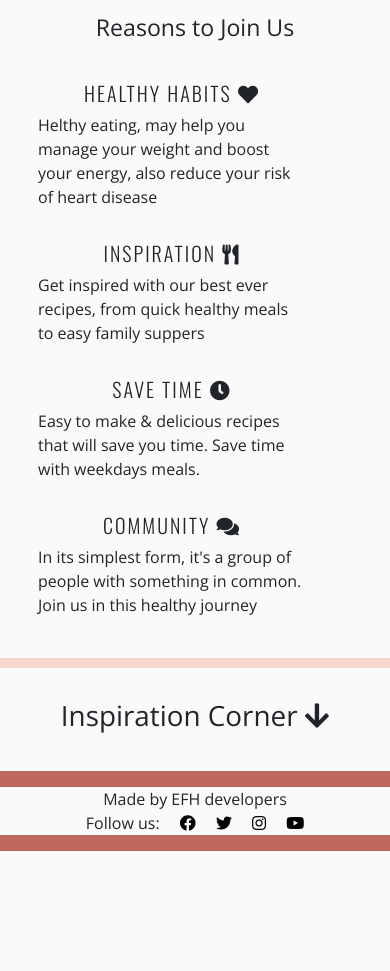
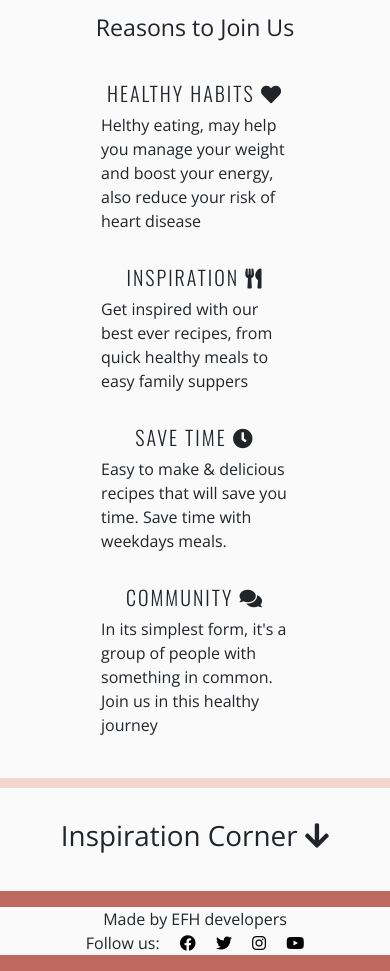
Before and after one commit to Marcosmgs/EFH-CommunityProject, a Django app: page / in a window 390 px wide. Shown: the part 695-1666 px from the top of the page. Before the commit the page ends 1546 px from the top, so only its background shows below. Run offline with Django 3.2, Linux system fonts and the light colour scheme; data that the repository does not hold is empty.

Commit message:
Added media responsive for welcome text and reasons why section

```diff
--- a/static/css/style.css
+++ b/static/css/style.css
@@ -101,6 +101,7 @@ hr.bottom-nav-line {
     border: none;
     background-color: transparent;
     padding: 0px 10px;
+    width: 20rem;
 }
 
 .card-title-style {
@@ -230,3 +231,36 @@ hr.line-break {
     background: transparent;
     border: none;
 }
+
+/* For medium screen sizes from 800px wide and down */
+@media screen and (max-width: 1200px) {
+    .card-block {
+        display: block;
+    }
+
+    .card-block1 {
+        margin: auto;
+    }
+}
+
+@media screen and (max-width: 992px) {
+    #cover-text {
+        width: 30rem;
+    }
+}
+
+
+/* For medium screen sizes from 800px wide and down */
+@media screen and (max-width: 768px) {
+    .card-reason {
+        width: 15rem;
+        margin: auto;
+    }
+
+    #cover-text {
+        width: 30rem;
+        margin: auto;
+        padding: 25px;
+    }
+
+}
--- a/templates/index.html
+++ b/templates/index.html
@@ -10,8 +10,6 @@
             <div class="col-6 offset-2" id="cover-text">
                 <h3>Welcome to Eating From Home!!</h3>
                 <p>
-                    We understand that your time is valuable, especially when you are juggling
-                    a busy workday and healthy habits. That is why were here to help you enjoy delicious, nutritious time.
                     Our mission is to provide you with quick and easy home cooking  meal ideas that fit into your busy lifestyle.
                     Say goodbye to bland takeout and hello to a more satisfying lunch break!
                 </p>
@@ -24,32 +22,32 @@
 <div class="container">
     <h3 class="title-reasons">Reasons to Join Us</h3>
     <div class="row card-block">
-        <div class="col-md-3">
-            <div class="card card-reason" style="width: 20rem;">
+        <div class="col-md-3 card-block1">
+            <div class="card card-reason">
                 <div class="card-body">
                   <h5 class="card-title card-title-style">Healthy Habits <i class="fa fa-heart"></i></h5>
                   <p class="card-text">Helthy eating, may help you manage your weight and boost your energy, also reduce your risk of heart disease</p>
                 </div>
             </div>
         </div>
-        <div class="col-md-3">
-            <div class="card card-reason" style="width: 20rem;">
+        <div class="col-md-3 card-block1">
+            <div class="card card-reason">
                 <div class="card-body">
                   <h5 class="card-title card-title-style">Inspiration <i class="fas fa-utensils"></i></h5>
                   <p class="card-text">Get inspired with our best ever recipes, from quick healthy meals to easy family suppers</p>
                 </div>
             </div>
         </div>
-        <div class="col-md-3">
-            <div class="card card-reason" style="width: 20rem;">
+        <div class="col-md-3 card-block1">
+            <div class="card card-reason">
                 <div class="card-body">
                   <h5 class="card-title card-title-style">Save Time <i class="fas fa-clock"></i></h5>
                   <p class="card-text">Easy to make & delicious recipes that will save you time. Save time with weekdays meals.</p>
                 </div>
             </div>
         </div>
-        <div class="col-md-3">
-            <div class="card card-reason" style="width: 20rem;">
+        <div class="col-md-3 card-block1">
+            <div class="card card-reason">
                 <div class="card-body">
                   <h5 class="card-title card-title-style">Community <i class="fas fa-comments"></i></h5>
                   <p class="card-text">In its simplest form, it's a group of people with something in common. Join us in this healthy journey</p>
```
